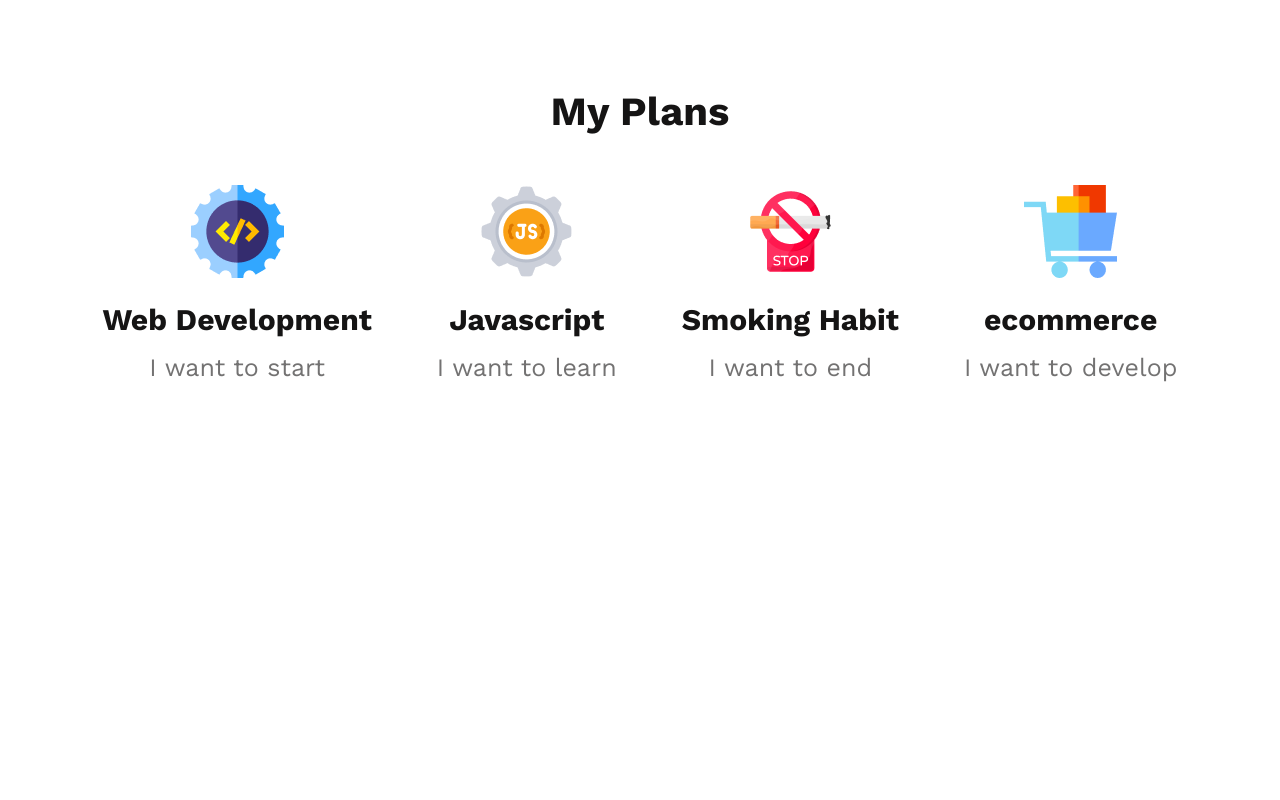
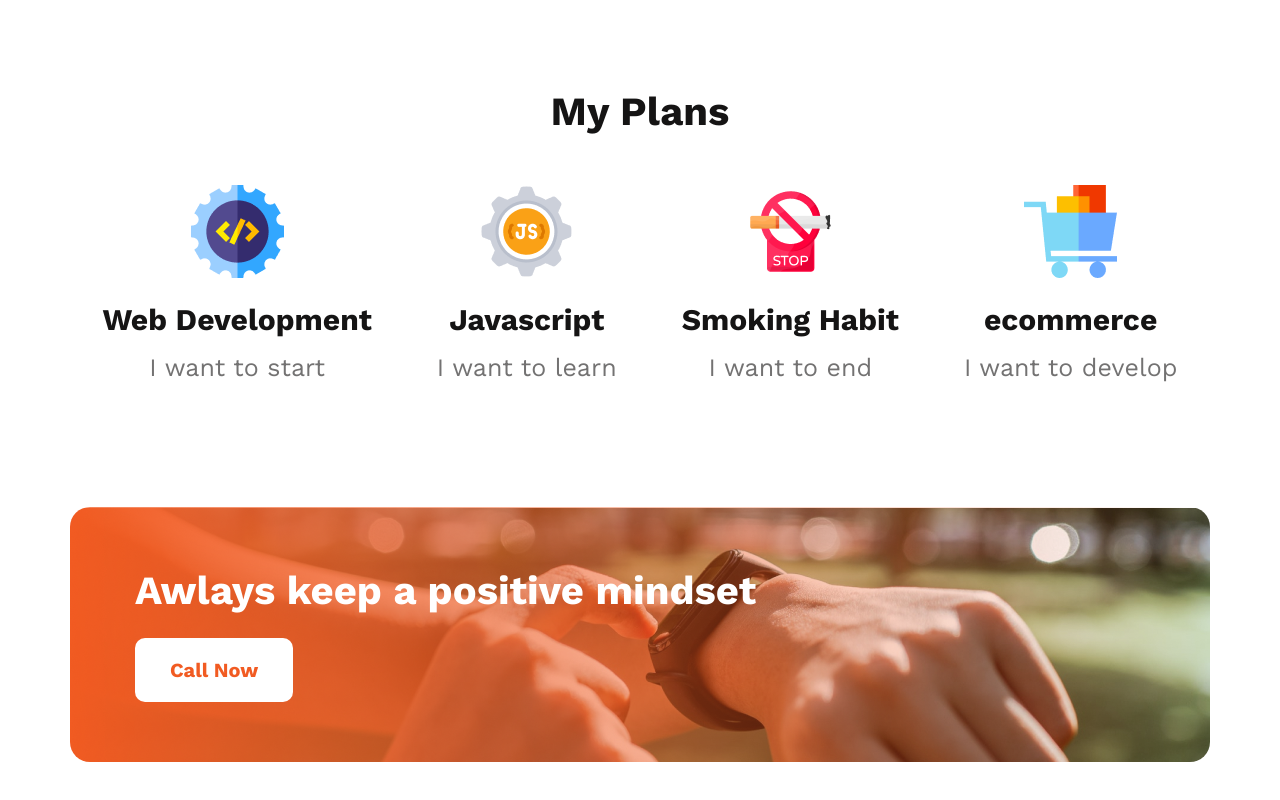
Before and after one commit to mdrakibulislam-hub/new-year-new-me-project, a plain HTML site: page index.html in a window 1280 px wide. Shown: the part 1756-2556 px from the top of the page. Before the commit the page ends 2138 px from the top, so only its background shows below. Drawn offline with nearby package versions, Linux system fonts and the light colour scheme.

Commit message:
call now banner added

```diff
--- a/index.html
+++ b/index.html
@@ -70,6 +70,15 @@
         </div>
 
 
+        <div class="call-now-banner">
+            <section class="call-now-banner-contents">
+                <div class="call-now-banner-items">
+                <h1 class="call-now-banner-heading">Awlays keep a positive mindset</h1>
+                <button class="call-now-button">Call Now</button>
+                </div>
+            </section>
+        </div>
+
     </main>
 
     <footer>
--- a/styles/style.css
+++ b/styles/style.css
@@ -136,3 +136,36 @@ section{
     font-weight: 500;
     color: #737272;
 }
+
+
+/* call now banner styles */
+
+.call-now-banner{
+    margin: 125px 0 130px 0;
+}
+
+.call-now-banner-contents{
+    background-image: url(../images/gradient2.png), url(../images/watch.png);
+    border-radius: 20px;
+}
+
+.call-now-banner-items{
+    padding: 60px 65px;
+}
+
+.call-now-banner-heading{
+    font-size: 40px;
+    font-weight: 700;
+    color: #fff;
+}
+
+.call-now-button{
+    background-color: #fff;
+    font-size: 20px;
+    font-weight: 600;
+    color: #F15B22;
+    border: none;
+    padding: 20px 35px;
+    border-radius: 10px;
+    margin: 24px 0 0 0;
+}
```
